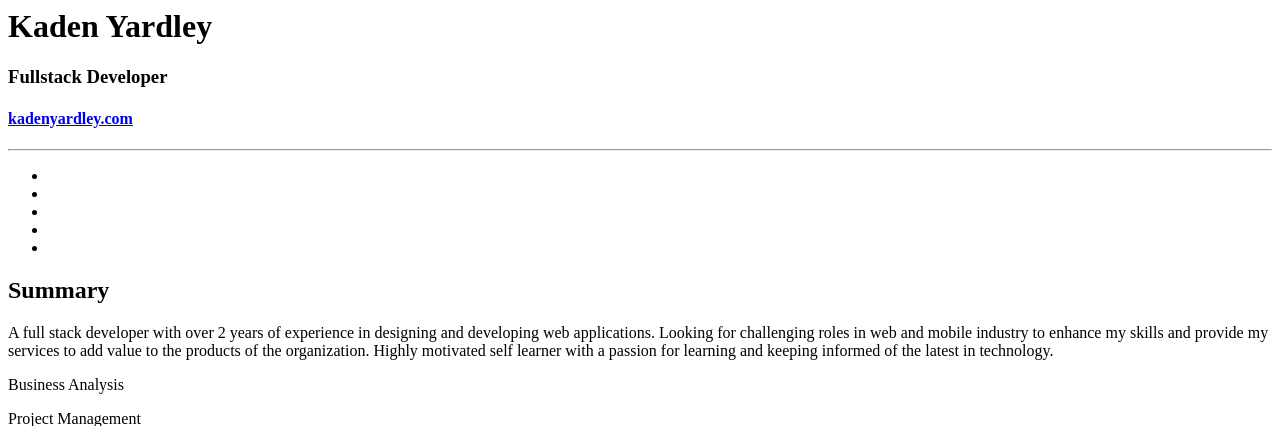
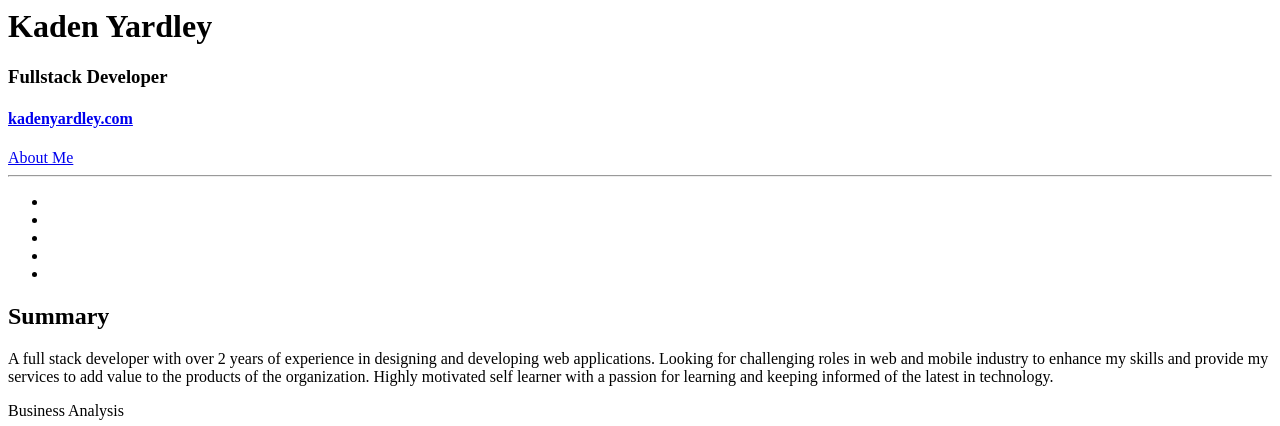
Before and after one commit to kaden-yardley/FlaskWebApp, a Flask app: page / in a window 1280 px wide. Shown: the top 426 px of the page. Run offline with Flask 2, Linux system fonts and the light colour scheme.

Commit message:
added another page

```diff
--- a/templates/about_me.html
+++ b/templates/about_me.html
@@ -1,3 +1,4 @@
 <h1>About Me:</h1>
 <p>yep there really is much to say here</p>
 <p>my name is kaden! im not named after anything so thats sick, get to make a name for myself</p>
+<a href="/index">Back</a>
--- a/templates/index.html
+++ b/templates/index.html
@@ -8,6 +8,7 @@
           <h1>Kaden Yardley</h1>
           <h3>Fullstack Developer</h3>
           <h4><a href="http://kadenyardley.com">kadenyardley.com</a></h4>
+          <a href="/about">About Me</a>
           <hr />
           <ul class="list-inline">
             <li><i class="devicon-laravel-plain colored"></i></li>
```
